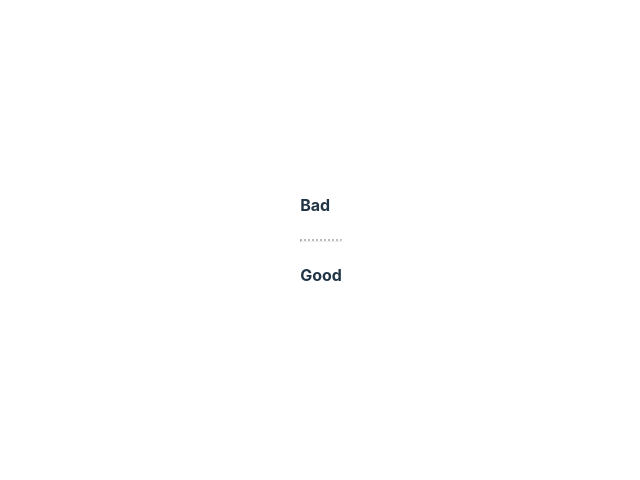
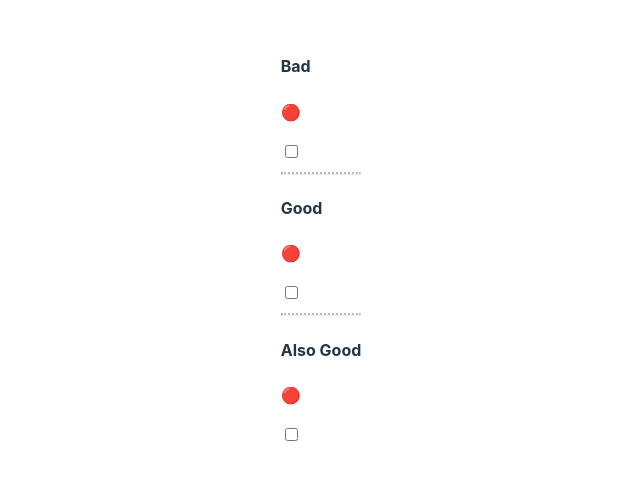
Before and after one commit to dhythm/You_Might_Not_Need_an_Effect, a React (Vite) app: page /notifying-parent in a window 1280 px wide. Shown: the part 160-640 px from the top of the page, without its empty margins (319-959 px from the left). Built offline with nearby package versions, Linux system fonts and the light colour scheme.

Commit message:
implement Notifying parent components about state changes

```diff
--- a/src/routes/notifying-parent.tsx
+++ b/src/routes/notifying-parent.tsx
@@ -1,3 +1,5 @@
+import { useEffect, useState } from "react";
+
 export const NotifyingParentSample = () => (
   <>
     <div style={{ textAlign: "start" }}>
@@ -11,13 +13,115 @@ export const NotifyingParentSample = () => (
       <h4>Good</h4>
       <Good />
     </div>
+
+    <hr style={{ borderTop: "2px dotted #bbb" }}></hr>
+
+    <div style={{ textAlign: "start" }}>
+      <h4>Also Good</h4>
+      <AlsoGood />
+    </div>
   </>
 );
 
 const Bad = () => {
-  return <></>;
+  const [isOn, setIsOn] = useState(false);
+
+  return (
+    <>
+      <p>{isOn ? "✅" : "🔴"}</p>
+      <BadToggle onChange={setIsOn} />
+    </>
+  );
 };
 
 const Good = () => {
-  return <></>;
+  const [isOn, setIsOn] = useState(false);
+
+  return (
+    <>
+      <p>{isOn ? "✅" : "🔴"}</p>
+      <GoodToggle onChange={setIsOn} />
+    </>
+  );
 };
+
+const AlsoGood = () => {
+  const [isOn, setIsOn] = useState(false);
+
+  return (
+    <>
+      <p>{isOn ? "✅" : "🔴"}</p>
+      <AlsoGoodToggle isOn={isOn} onChange={setIsOn} />
+    </>
+  );
+};
+
+type ToggleProps = {
+  onChange: (value: boolean) => void;
+};
+const BadToggle = ({ onChange }: ToggleProps) => {
+  const [isOn, setIsOn] = useState(false);
+
+  useEffect(() => {
+    onChange(isOn);
+  }, [isOn, onChange]);
+
+  const handleClick = () => {
+    setIsOn(!isOn);
+  };
+
+  return (
+    <>
+      <input
+        name="checkbox"
+        type="checkbox"
+        onClick={handleClick}
+        checked={isOn}
+      />
+    </>
+  );
+};
+
+const GoodToggle = ({ onChange }: ToggleProps) => {
+  const [isOn, setIsOn] = useState(false);
+
+  const updateToggle = (nextIsOn: boolean) => {
+    setIsOn(nextIsOn);
+    onChange(nextIsOn);
+  };
+
+  const handleClick = () => {
+    updateToggle(!isOn);
+  };
+
+  return (
+    <>
+      <input
+        name="checkbox"
+        type="checkbox"
+        onClick={handleClick}
+        checked={isOn}
+      />
+    </>
+  );
+};
+
+const AlsoGoodToggle = ({
+  onChange,
+  isOn,
+}: ToggleProps & { isOn: boolean }) => {
+  const handleClick = () => {
+    onChange(!isOn);
+  };
+
+  return (
+    <>
+      <input
+        name="checkbox"
+        type="checkbox"
+        onClick={handleClick}
+        checked={isOn}
+      />
+    </>
+  );
+};
```
Also changed, not shown: 1 other file (tests, documents, lock files or other folders).
